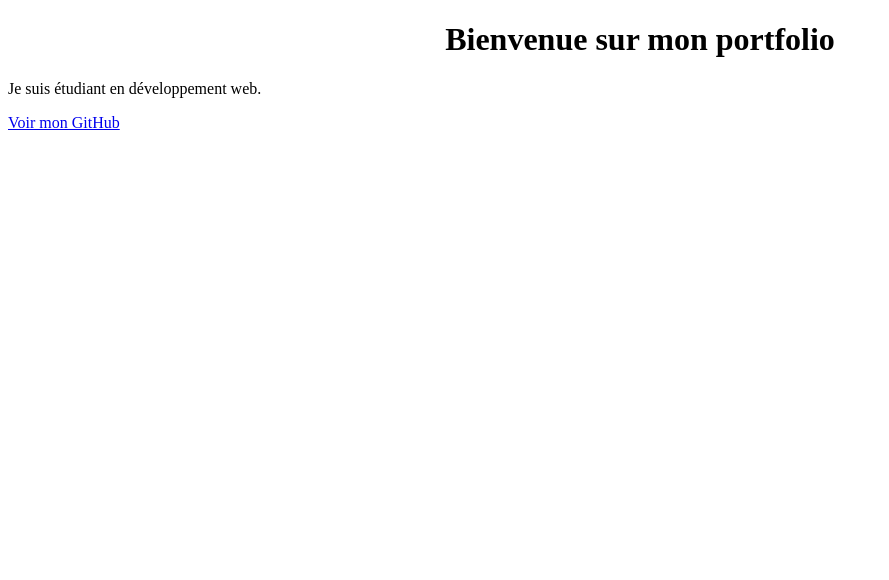
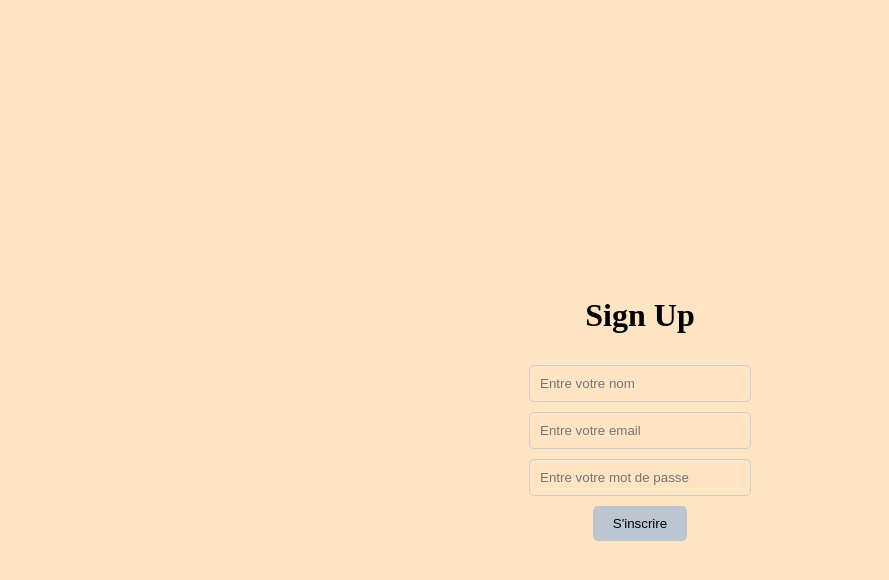
Before and after one commit to mekouar1999/repogroupeb2, a plain HTML site: page index.html in a window 1280 px wide. Shown: the whole page, without its empty margins (0-889 px from the left). Drawn offline with Linux system fonts and the light colour scheme.

Commit message:
update login intrerrface

```diff
--- a/index.html
+++ b/index.html
@@ -8,9 +8,18 @@
 </head>
 <body>
 
-    <h1>Bienvenue sur mon portfolio</h1>
-<p>Je suis étudiant en développement web.</p>
-<a href="https://github.com" target="_blank">Voir mon GitHub</a>
+<div class="form">
 
+    <h1>Sign Up</h1>
+
+<input id="name" placeholder="Entre votre nom" type="text">
+<input id="email" placeholder="Entre votre email" type="email">
+<input id="password" placeholder="Entre votre mot de passe" type="password">
+
+<button id="btn">S'inscrire</button>
+</div>
+
+
+<script src="./script.js"></script>
 </body>
 </html>
--- a/script.js
+++ b/script.js
@@ -0,0 +1,13 @@
+const nom = document.getElementById('name');
+const email = document.getElementById('email');
+const password = document.getElementById('password');
+
+const button = document.getElementById('btn');
+
+button.addEventListener('click', function() {
+    if (nom.value === '' || email.value === '' || password.value === '') {
+        alert('Veuillez remplir tous les champs');
+    } else {
+        alert('Inscription réussie !'  + "nom : " + nom.value + " email : " + email.value + " password : " + password.value);
+    }
+});
--- a/style.css
+++ b/style.css
@@ -1,3 +1,30 @@
 h1{
     text-align: center;
 }
+
+.form{
+    display: flex;
+    flex-direction: column;
+    align-items: center;
+    gap: 10px;
+}
+
+.form input{
+    padding: 10px;
+    border: 1px solid #ccc;
+    border-radius: 5px;
+    background-color: inherit;
+        width: 200px;}
+
+        .form button{
+    padding: 10px 20px;
+    border: none;
+    border-radius: 5px;
+    background-color: #bbc6d1;}
+body{
+    height: 100vh;
+    display: flex;
+    justify-content: center;
+    align-items: center;
+    background-color: bisque;
+}
```
